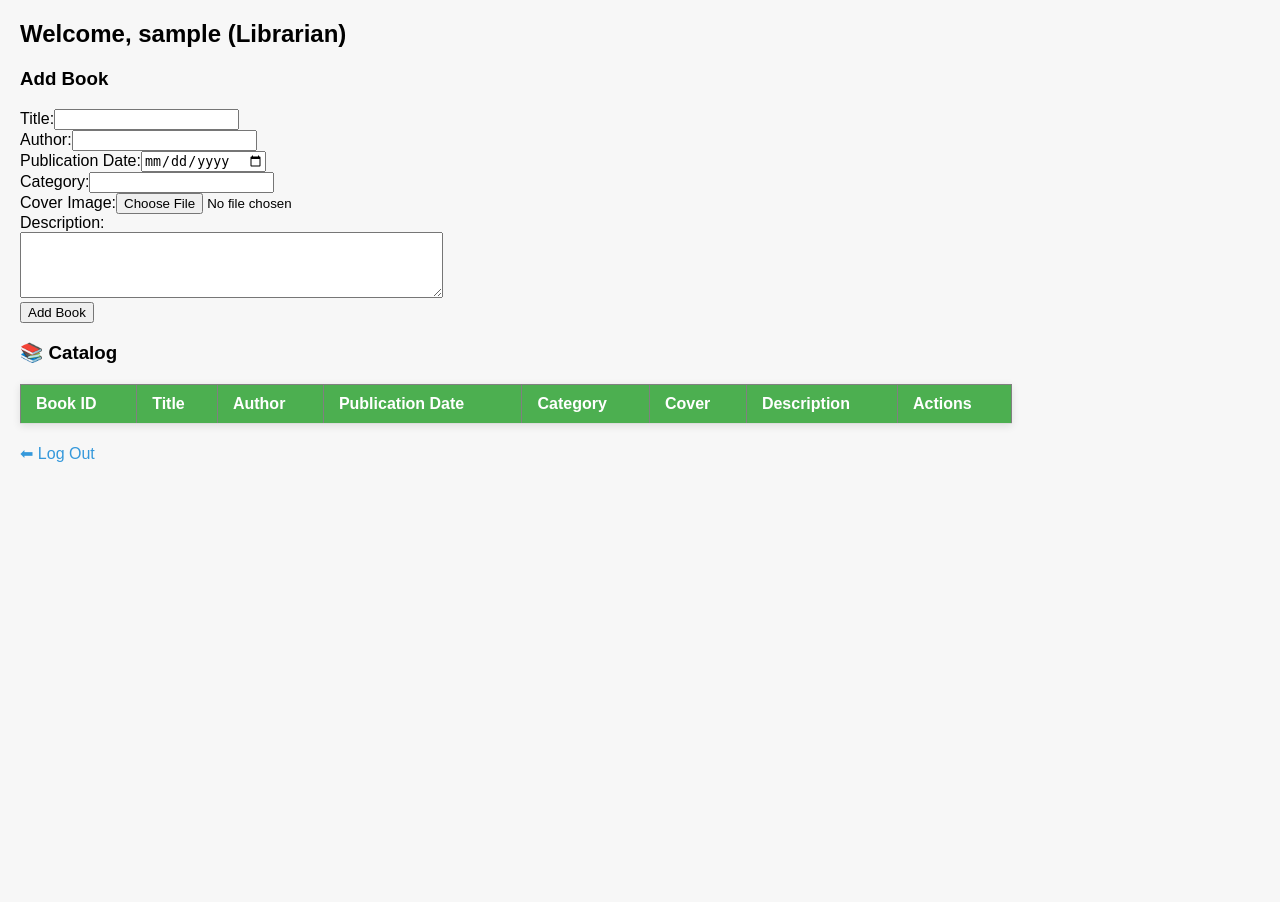
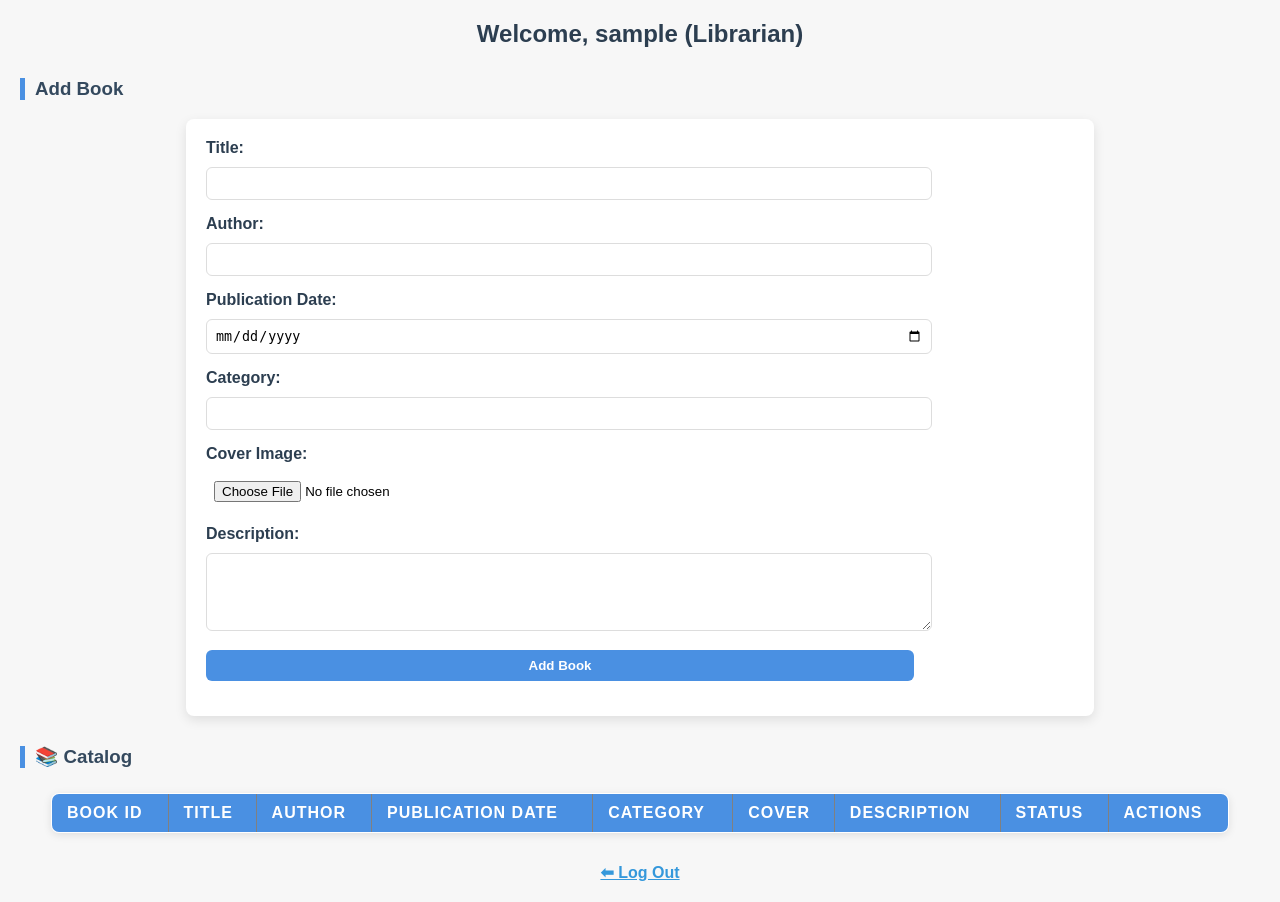
Before and after one commit to ira-slr/G9-3CSB_SimpleLibraryManagementSystem, a PHP site: page /librarian.php in a window 1280 px wide. Before the commit the page ends 462 px from the top, so only its background shows below. Run offline with PHP 8.4, Linux system fonts and the light colour scheme; the visitor is signed in with stand-in values (Sample User, id 1); data that the repository does not hold is empty.

Commit message:
feature:add css styling and status to librarian catalog

```diff
--- a/src/assets/css/librarian.css
+++ b/src/assets/css/librarian.css
@@ -7,22 +7,34 @@ body {
 
 /* Table Styling */
 table {
-  width: 80%;
+  width: 95%;
+  margin: 25px auto;
   border-collapse: collapse;
-  margin: 20px 0;
   box-shadow: 0 2px 8px rgba(0, 0, 0, 0.1);
   background: white;
+  border-radius: 8px;
+  overflow: hidden;
 }
+
 th,
 td {
   padding: 10px 15px;
   text-align: left;
   border-bottom: 1px solid #ddd;
 }
+
+/* 🎨 Changed to blue */
 th {
-  background: #4caf50;
+  background: #4a90e2;
   color: white;
+  text-transform: uppercase;
+  letter-spacing: 1px;
 }
+
+td {
+  vertical-align: top;
+}
+
 tr:hover {
   background-color: #f1f1f1;
 }
@@ -36,9 +48,11 @@ tr:hover {
   border-radius: 4px;
   cursor: pointer;
 }
+
 .delete-btn:hover {
   background: #c0392b;
 }
+
 .edit-btn {
   background: #3498db;
   color: white;
@@ -47,20 +61,119 @@ tr:hover {
   border-radius: 4px;
   cursor: pointer;
 }
+
 .edit-btn:hover {
   background: #2980b9;
 }
 
 /* Messages */
 .success {
-  color: green;
+  text-align: center;
+  background: #dff0d8;
+  padding: 10px;
+  border-radius: 6px;
+  color: #3c763d;
+  margin: 15px auto;
+  width: 70%;
+  font-size: 14px;
+}
+
+.logout {
+  display: block;
+  text-align: center;
+  margin-top: 30px;
+  font-size: 16px;
+  font-weight: bold;
+  color: #3498db;
+  transition: color 0.3s;
+}
+
+.logout:hover {
+  color: #21618c;
+}
+
+h2 {
+  color: #2c3e50;
+  text-align: center;
+  margin-bottom: 20px;
+}
+
+h3 {
+  color: #34495e;
+  margin-top: 30px;
+  /* 🎨 Changed border color to blue */
+  border-left: 5px solid #4a90e2;
+  padding-left: 10px;
+}
+
+/* === ADD BOOK FORM === */
+.add-book-form {
+  background: #ffffff;
+  padding: 20px;
+  width: 70%;
+  margin: auto;
+  border-radius: 8px;
+  box-shadow: 0 4px 12px rgba(0,0,0,0.1);
+}
+
+.add-book-form label {
+  display: inline-block;
+  width: 150px;
+  font-weight: bold;
+  margin-bottom: 10px;
+  color: #2c3e50;
+}
+
+.add-book-form input,
+.add-book-form textarea,
+.add-book-form button {
+  width: calc(100% - 160px);
+  padding: 8px;
+  margin-bottom: 15px;
+  border: 1px solid #ddd;
+  border-radius: 6px;
+}
+
+.add-book-form input[type="file"] {
+  border: none;
+}
+
+/* 🎨 Changed to blue */
+.add-book-form button {
+  background: #4a90e2;
+  color: #fff;
+  font-weight: bold;
+  cursor: pointer;
+  border: none;
+  transition: background 0.3s;
+}
+
+/* 🎨 Changed hover color to darker blue */
+.add-book-form button:hover {
+  background: #3a7ac8;
+}
+
+/* === CATALOG TABLE === */
+td img {
+  border-radius: 6px;
+  box-shadow: 0 2px 6px rgba(0,0,0,0.2);
+}
+
+/* === STATUS BADGES === */
+.status {
+  padding: 5px 10px;
+  border-radius: 12px;
+  font-size: 13px;
   font-weight: bold;
 }
 
-.logout {
-  display: inline;
-  margin-top: 15px;
-  text-align: center;
-  color: #3498db;
-  text-decoration: none;
+/* 🎨 Changed to blue */
+.status.available {
+  background: #4a90e2;
+  color: #fff;
 }
+
+.status.unavailable {
+  background: #e74c3c;
+  color: #fff;
+}
--- a/src/librarian.php
+++ b/src/librarian.php
@@ -69,7 +69,7 @@ $result = $conn->query("SELECT * FROM books ORDER BY book_id ASC");
 
     <!-- ✅ ADD BOOK FORM -->
     <h3>Add Book</h3>
-    <form method="POST" action="" enctype="multipart/form-data">
+    <form method="POST" action="" enctype="multipart/form-data" class="add-book-form">
         <label>Title:</label><input type="text" name="title" required><br>
         <label>Author:</label><input type="text" name="author" required><br>
         <label>Publication Date:</label><input type="date" name="publication_date"><br>
@@ -94,6 +94,7 @@ $result = $conn->query("SELECT * FROM books ORDER BY book_id ASC");
             <th>Category</th>
             <th>Cover</th>
             <th>Description</th>
+            <th>Status</th>
             <th>Actions</th>
         </tr>
         <?php while($book = $result->fetch_assoc()): ?>
@@ -109,6 +110,13 @@ $result = $conn->query("SELECT * FROM books ORDER BY book_id ASC");
                 <?php endif; ?>
             </td>
             <td><?php echo $book['description']; ?></td>
+             <td>
+                <?php if($book['status'] == 'available'): ?>
+                    <span class="status available">Available</span>
+                <?php else: ?>
+                    <span class="status unavailable">Unavailable</span>
+                <?php endif; ?>
+            </td>
             <td>
                 <!-- Edit -->
                 <form method="GET" action="./edit.php" style="display:inline;">
--- a/src/login.php
+++ b/src/login.php
@@ -42,6 +42,7 @@ if (isset($_POST['login'])) {
 <html>
     <head>
         <title>Login / Register</title>
+        <link rel="stylesheet" type="text/css" href="../assets/css/login.css">
     </head>
     <body>
         <h2>Login</h2>
```
Also changed, not shown: src/assets/css/login.css (added, +94 -0 lines), src/assets/css/user.css (added, +124 -0 lines), src/user.php (+2 -7 lines).
